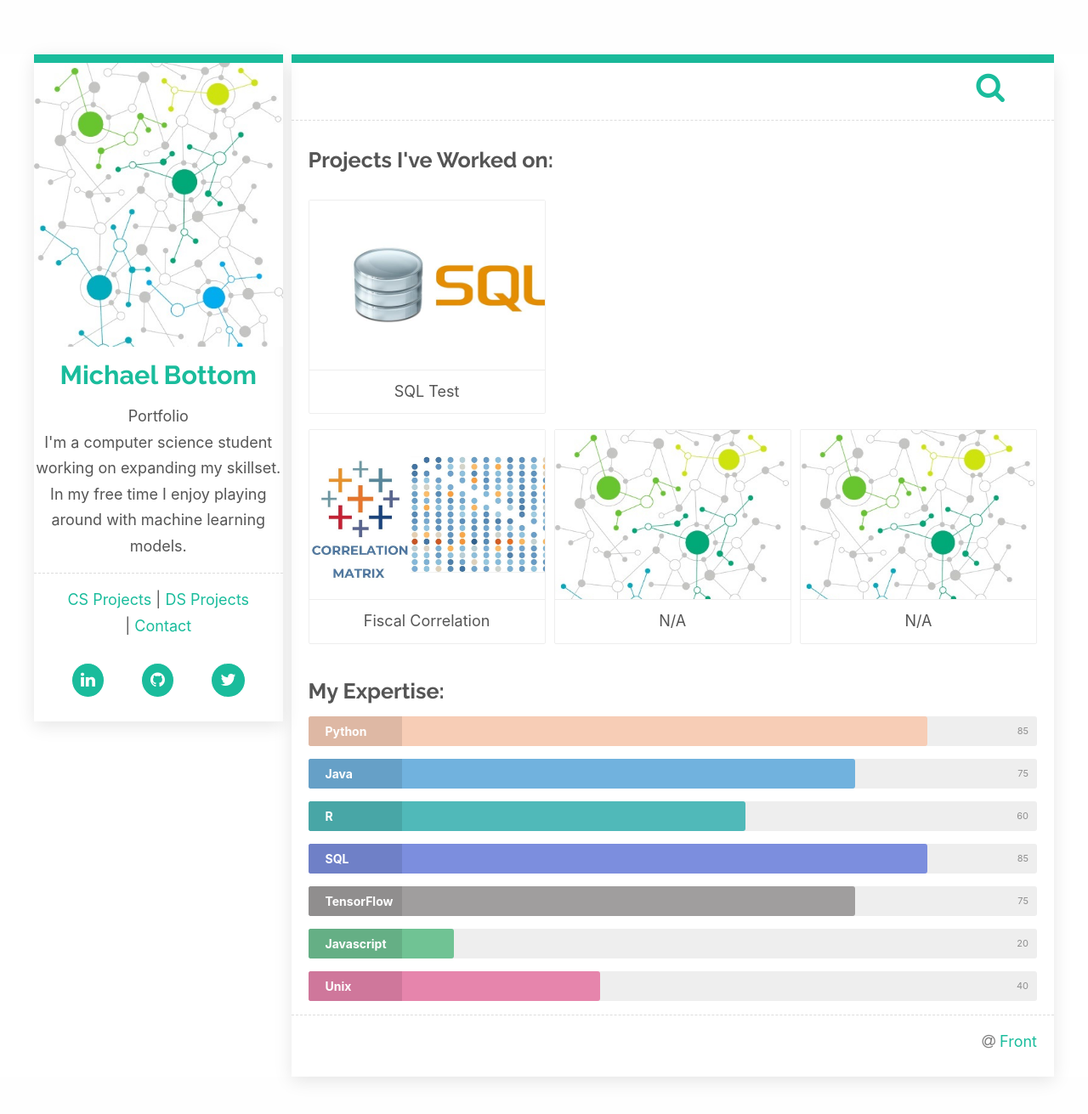
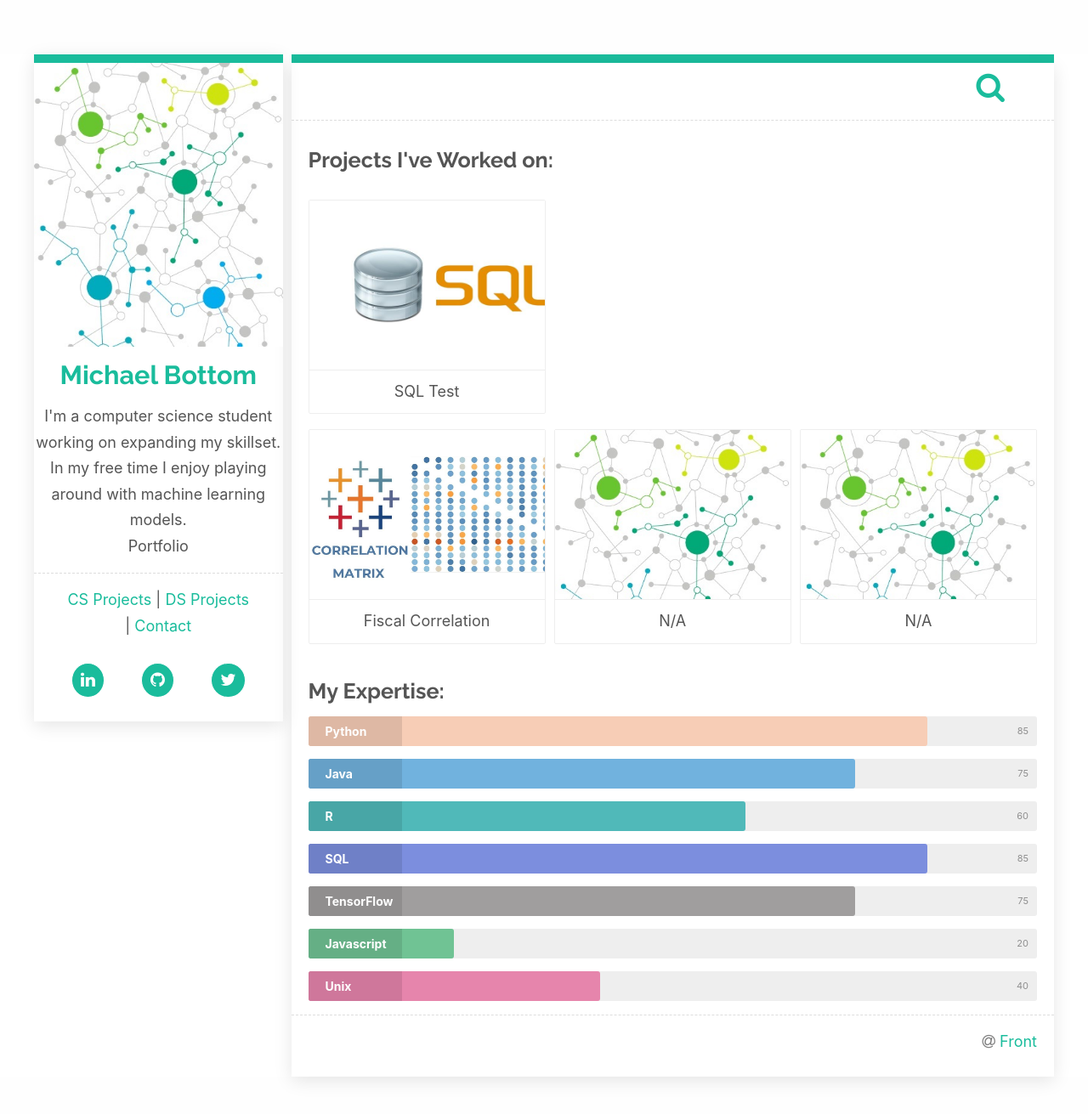
Before and after one commit to MLBott/home, a Jekyll site: the page built from index.html, in a window 1280 px wide and 1331 px high. Shown: the top 1311 px of the window at 85% size. Built offline with Jekyll 4.4.1, drawn with Linux system fonts in a browser that asks for light colours; nearby versions of some CDN libraries.

Commit message:
Update default.html

```diff
--- a/_layouts/default.html
+++ b/_layouts/default.html
@@ -94,8 +94,8 @@ Google Analytics code. <head> tag is the right place for analytics code as direc
                <div class="author-container shadow">
                 <div class="author"><img src="/images/author-image.jpg" width="100%" height="auto;" alt="{{site.title}}" onclick="location.href='/'"></div>
                 <div class="about text-center"><h1 class="title"><a href="/{{site.baseurl}}">Michael Bottom</a></h1></div>
+		<div class="bio text-center"><p class="m0">I'm a computer science student working on expanding my skillset. In my free time I enjoy playing around with machine learning models.</p></div>
                 <div class="bio text-center"><p class="m0">Portfolio</p></div>
-		<div class="bio text-center"><p class="m0">I'm a computer science student working on expanding my skillset. In my free time I enjoy playing around with machine learning models.</p></div>
                 <hr class="dashed">
                 <div class="social text-center">
                     <ul class="portfolio p0">
```
